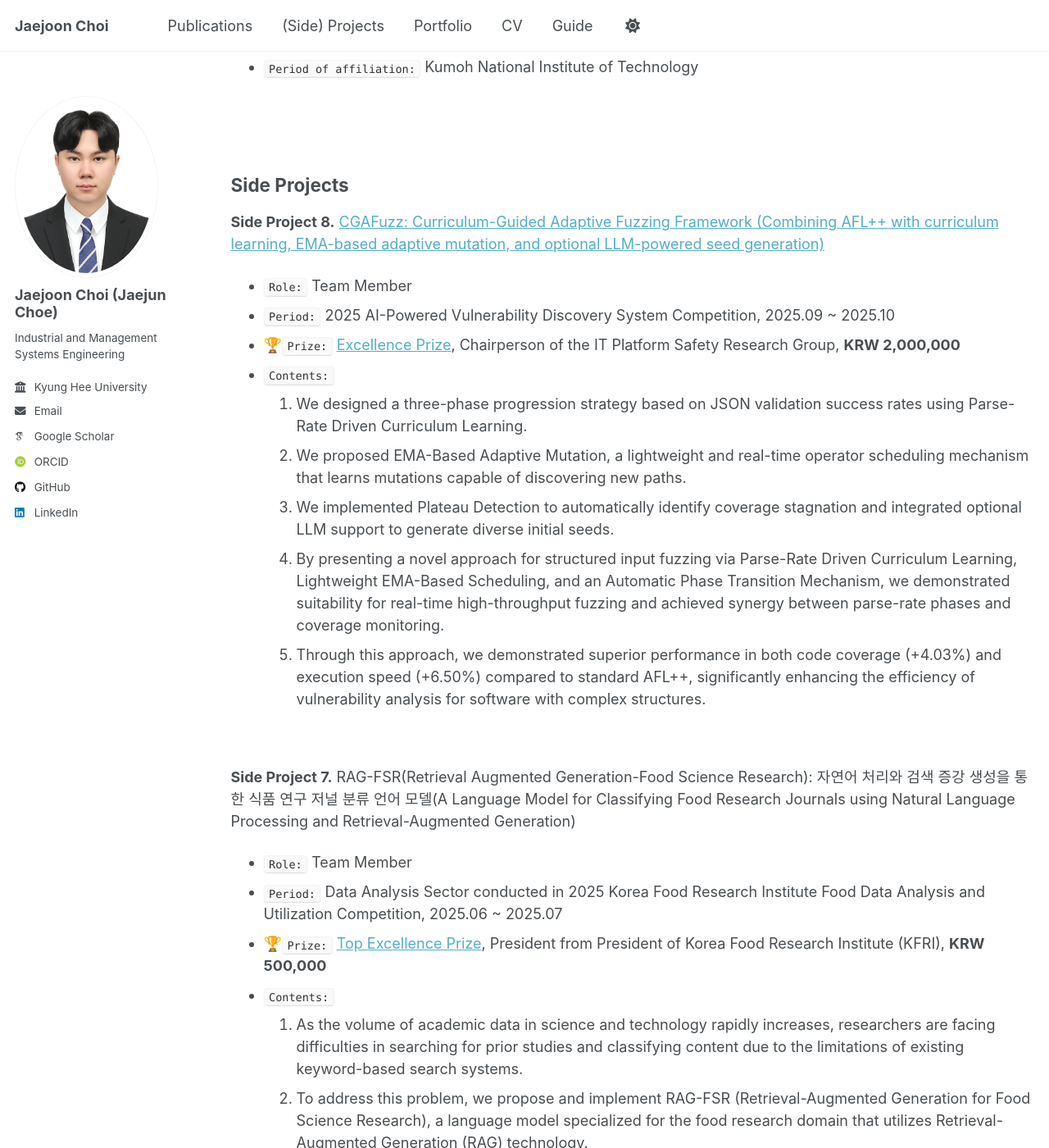
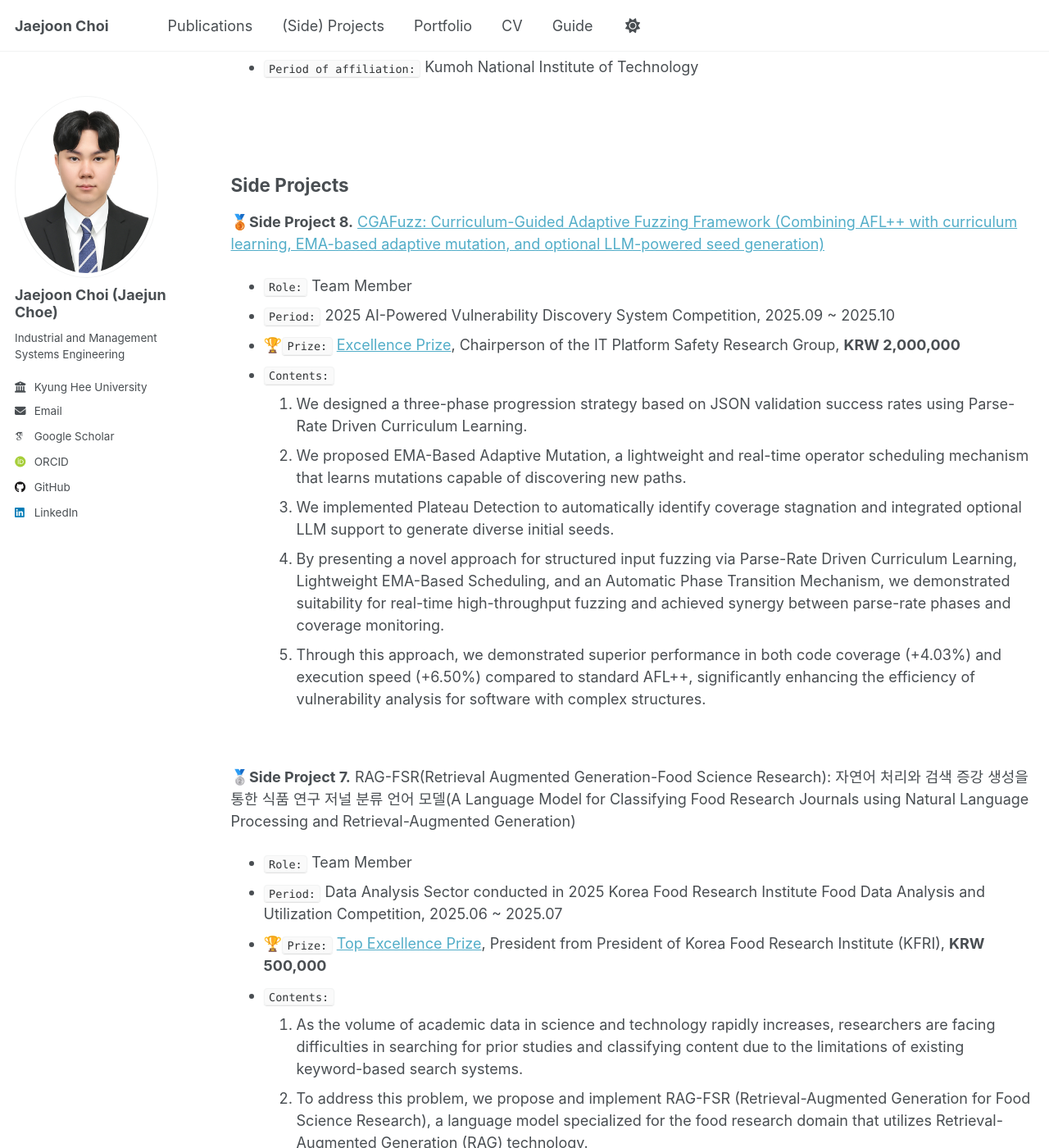
Before and after one commit to jaejunchoe/jaejunchoe.github.io, a Jekyll site: the page built from _pages/project.md, in a window 1280 px wide and 1400 px high, scrolled down 444 px. Shown: the whole window at 82% size. Built offline with Jekyll 4.4.1, drawn with Linux system fonts in a browser that asks for light colours; some web fonts are replaced.

Commit message:
initial commit

```diff
--- a/_pages/project.md
+++ b/_pages/project.md
@@ -30,7 +30,7 @@ redirect_from:
 
 **Side Projects**
 ----
-**Side Project 8.**  [CGAFuzz: Curriculum-Guided Adaptive Fuzzing Framework (Combining AFL++ with curriculum learning, EMA-based adaptive mutation, and optional LLM-powered seed generation)](https://github.com/HyeonjongJang/CGAFuzz)
+🥉**Side Project 8.**  [CGAFuzz: Curriculum-Guided Adaptive Fuzzing Framework (Combining AFL++ with curriculum learning, EMA-based adaptive mutation, and optional LLM-powered seed generation)](https://github.com/HyeonjongJang/CGAFuzz)
 - `Role:` Team Member
 - `Period:` 2025 AI-Powered Vulnerability Discovery System Competition, 2025.09 ~ 2025.10
 - 🏆`Prize:` [Excellence Prize](/images/AI를_활용한_취약점_발굴_시스템_공모전_상장_ver01.jpg), Chairperson of the IT Platform Safety Research Group, <strong>KRW 2,000,000</strong>
@@ -44,7 +44,7 @@ redirect_from:
 
 <br/>
 
-**Side Project 7.** RAG-FSR(Retrieval Augmented Generation-Food Science Research): 자연어 처리와 검색 증강 생성을 통한 식품 연구 저널 분류 언어 모델(A Language Model for Classifying Food Research Journals using Natural Language Processing and Retrieval-Augmented Generation)
+🥈**Side Project 7.** RAG-FSR(Retrieval Augmented Generation-Food Science Research): 자연어 처리와 검색 증강 생성을 통한 식품 연구 저널 분류 언어 모델(A Language Model for Classifying Food Research Journals using Natural Language Processing and Retrieval-Augmented Generation)
 - `Role:` Team Member
 - `Period:` Data Analysis Sector conducted in 2025 Korea Food Research Institute Food Data Analysis and Utilization Competition, 2025.06 ~ 2025.07
 - 🏆`Prize:` [Top Excellence Prize](/images/한국식품연구원_상장1.jpg), President from President of Korea Food Research Institute (KFRI), <strong>KRW 500,000</strong>
```
